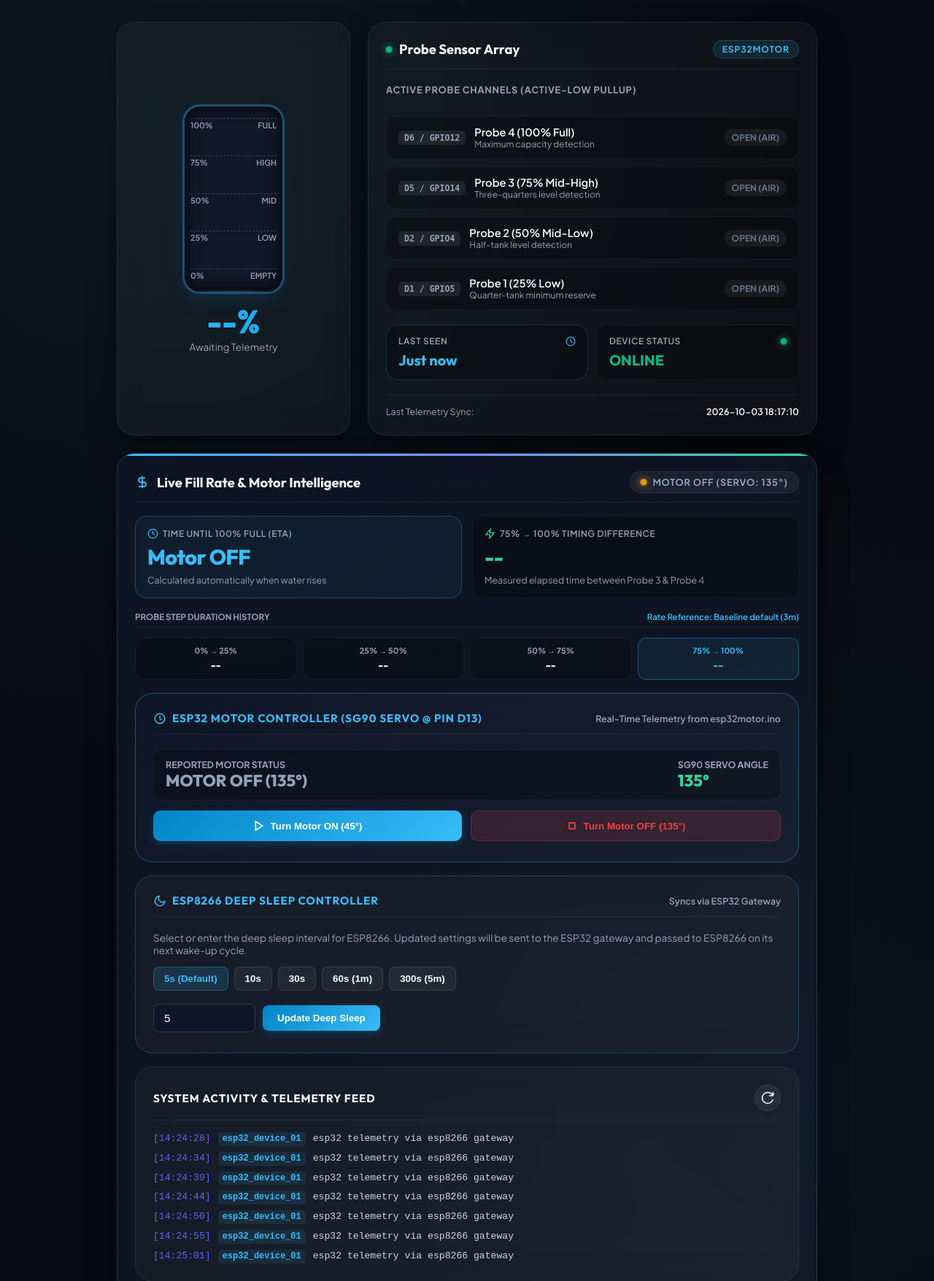
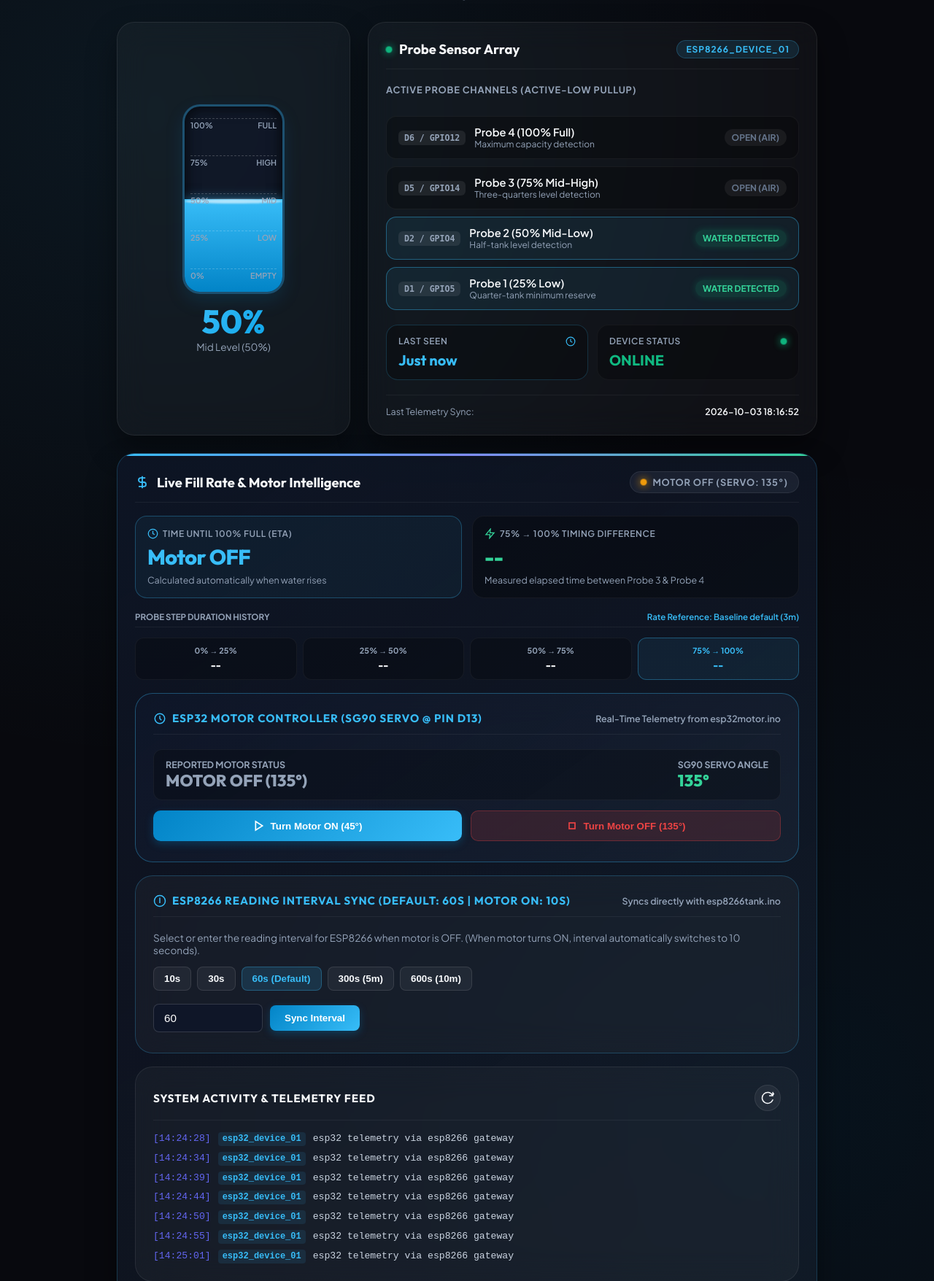
Before and after one commit to premkumarp94/premkumarp94-django_esp32, a Django app: page /api/status/ in a window 1280 px wide. Shown: the part 137-1893 px from the top of the page at 73% size. Run offline with Django 5.2, Linux system fonts and the light colour scheme; data comes from the database, SQL or seed files in the repository; both versions use the stored data as it was after the commit.

Commit message:
DJANGO_ESP32_2026_10_03_23_48_20

```diff
--- a/api/templates/api/status.html
+++ b/api/templates/api/status.html
@@ -911,31 +911,32 @@
         </div>
     </section>
 
-    <!-- Deep Sleep Configuration Section -->
+    <!-- Reading Interval Configuration Section -->
     <section class="logs-card" style="border-color: rgba(56, 189, 248, 0.25);">
         <div class="logs-header">
             <h2 class="logs-title" style="color: #38bdf8; display: flex; align-items: center; gap: 8px;">
                 <svg width="18" height="18" viewBox="0 0 24 24" fill="none" stroke="#38bdf8" stroke-width="2">
-                    <path d="M21 12.79A9 9 0 1 1 11.21 3 7 7 0 0 0 21 12.79z"></path>
+                    <circle cx="12" cy="12" r="10"></circle>
+                    <polyline points="12 6 12 16 14"></polyline>
                 </svg>
-                ESP8266 Deep Sleep Controller
+                ESP8266 Reading Interval Sync (Default: 60s | Motor ON: 10s)
             </h2>
-            <span id="sleep-cmd-status" style="font-size: 0.78rem; font-weight: 600; color: #94a3b8;">Syncs via ESP32 Gateway</span>
+            <span id="sleep-cmd-status" style="font-size: 0.78rem; font-weight: 600; color: #94a3b8;">Syncs directly with esp8266tank.ino</span>
         </div>
         <div style="display: flex; flex-direction: column; gap: 14px; padding: 4px 0;">
             <div style="font-size: 0.85rem; color: var(--text-secondary);">
-                Select or enter the deep sleep interval for ESP8266. Updated settings will be sent to the ESP32 gateway and passed to ESP8266 on its next wake-up cycle.
+                Select or enter the reading interval for ESP8266 when motor is OFF. (When motor turns ON, interval automatically switches to 10 seconds).
             </div>
             <div style="display: flex; gap: 8px; flex-wrap: wrap;">
-                <button onclick="setSleepValue(5)" style="background: rgba(56, 189, 248, 0.15); color: #38bdf8; border: 1px solid rgba(56, 189, 248, 0.3); padding: 8px 14px; border-radius: 8px; font-weight: 600; cursor: pointer;">5s (Default)</button>
-                <button onclick="setSleepValue(10)" style="background: rgba(255, 255, 255, 0.05); color: #f8fafc; border: 1px solid rgba(255, 255, 255, 0.1); padding: 8px 14px; border-radius: 8px; font-weight: 600; cursor: pointer;">10s</button>
-                <button onclick="setSleepValue(30)" style="background: rgba(255, 255, 255, 0.05); color: #f8fafc; border: 1px solid rgba(255, 255, 255, 0.1); padding: 8px 14px; border-radius: 8px; font-weight: 600; cursor: pointer;">30s</button>
-                <button onclick="setSleepValue(60)" style="background: rgba(255, 255, 255, 0.05); color: #f8fafc; border: 1px solid rgba(255, 255, 255, 0.1); padding: 8px 14px; border-radius: 8px; font-weight: 600; cursor: pointer;">60s (1m)</button>
-                <button onclick="setSleepValue(300)" style="background: rgba(255, 255, 255, 0.05); color: #f8fafc; border: 1px solid rgba(255, 255, 255, 0.1); padding: 8px 14px; border-radius: 8px; font-weight: 600; cursor: pointer;">300s (5m)</button>
+                <button onclick="setIntervalValue(10)" style="background: rgba(255, 255, 255, 0.05); color: #f8fafc; border: 1px solid rgba(255, 255, 255, 0.1); padding: 8px 14px; border-radius: 8px; font-weight: 600; cursor: pointer;">10s</button>
+                <button onclick="setIntervalValue(30)" style="background: rgba(255, 255, 255, 0.05); color: #f8fafc; border: 1px solid rgba(255, 255, 255, 0.1); padding: 8px 14px; border-radius: 8px; font-weight: 600; cursor: pointer;">30s</button>
+                <button onclick="setIntervalValue(60)" style="background: rgba(56, 189, 248, 0.15); color: #38bdf8; border: 1px solid rgba(56, 189, 248, 0.3); padding: 8px 14px; border-radius: 8px; font-weight: 600; cursor: pointer;">60s (Default)</button>
+                <button onclick="setIntervalValue(300)" style="background: rgba(255, 255, 255, 0.05); color: #f8fafc; border: 1px solid rgba(255, 255, 255, 0.1); padding: 8px 14px; border-radius: 8px; font-weight: 600; cursor: pointer;">300s (5m)</button>
+                <button onclick="setIntervalValue(600)" style="background: rgba(255, 255, 255, 0.05); color: #f8fafc; border: 1px solid rgba(255, 255, 255, 0.1); padding: 8px 14px; border-radius: 8px; font-weight: 600; cursor: pointer;">600s (10m)</button>
             </div>
             <div style="display: flex; gap: 10px; align-items: center; margin-top: 4px;">
-                <input type="number" id="custom-sleep-input" min="1" max="86400" value="5" placeholder="Sleep seconds" style="background: rgba(15, 23, 42, 0.8); border: 1px solid rgba(255, 255, 255, 0.15); border-radius: 8px; color: #fff; padding: 10px 14px; font-size: 0.95rem; width: 140px;">
-                <button onclick="submitCustomSleep()" style="background: linear-gradient(135deg, #0284c7, #38bdf8); color: #fff; border: none; padding: 10px 20px; border-radius: 8px; font-weight: 700; cursor: pointer; box-shadow: 0 4px 12px rgba(2, 132, 199, 0.3);">Update Deep Sleep</button>
+                <input type="number" id="custom-interval-input" min="1" max="86400" value="60" placeholder="Interval seconds" style="background: rgba(15, 23, 42, 0.8); border: 1px solid rgba(255, 255, 255, 0.15); border-radius: 8px; color: #fff; padding: 10px 14px; font-size: 0.95rem; width: 150px;">
+                <button onclick="submitCustomInterval()" style="background: linear-gradient(135deg, #0284c7, #38bdf8); color: #fff; border: none; padding: 10px 20px; border-radius: 8px; font-weight: 700; cursor: pointer; box-shadow: 0 4px 12px rgba(2, 132, 199, 0.3);">Sync Interval</button>
             </div>
         </div>
     </section>
@@ -997,20 +998,20 @@
         }
     }
 
-    async function sendSleepCommand(seconds) {
-        const statusEl = document.getElementById('sleep-cmd-status');
+    async function sendIntervalCommand(seconds) {
+        const statusEl = document.getElementById('interval-cmd-status');
         if (statusEl) statusEl.textContent = 'Sending command...';
         try {
             const resp = await fetch('/api/command/', {
                 method: 'POST',
                 headers: { 'Content-Type': 'application/json' },
-                body: JSON.stringify({ device_id: 'esp32_device_01', command: `SLEEP:${seconds}` })
+                body: JSON.stringify({ device_id: 'esp8266_device_01', command: `INTERVAL:${seconds}` })
             });
             const res = await resp.json();
             if (res.status === 'success') {
                 if (statusEl) {
                     statusEl.style.color = '#34d399';
-                    statusEl.textContent = `Queued ${seconds}s sleep for next wake-up!`;
+                    statusEl.textContent = `Synced reading interval (${seconds}s) with ESP8266!`;
                 }
             } else {
                 if (statusEl) {
@@ -1026,15 +1027,15 @@
         }
     }
 
-    function setSleepValue(val) {
-        document.getElementById('custom-sleep-input').value = val;
-        sendSleepCommand(val);
+    function setIntervalValue(val) {
+        document.getElementById('custom-interval-input').value = val;
+        sendIntervalCommand(val);
     }
 
-    function submitCustomSleep() {
-        const val = parseInt(document.getElementById('custom-sleep-input').value, 10);
+    function submitCustomInterval() {
+        const val = parseInt(document.getElementById('custom-interval-input').value, 10);
         if (val >= 1 && val <= 86400) {
-            sendSleepCommand(val);
+            sendIntervalCommand(val);
         }
     }
 
@@ -1077,25 +1078,14 @@
             lastSeenVal.textContent = formatRelativeTime(seconds);
         }
 
-        let state = 'offline';
-        let color = '#ef4444';
-        let label = 'OFFLINE';
-
-        if (seconds !== null && !isNaN(seconds)) {
-            if (seconds <= 15) {
-                state = 'online';
-                color = '#10b981';
-                label = 'ONLINE';
-            } else if (seconds <= 60) {
-                state = 'idle';
-                color = '#f59e0b';
-                label = 'IDLE';
-            }
-        }
+        // Web server listens for any time and lets board sync status/response on its own schedule
+        const isOnline = (seconds !== null && !isNaN(seconds));
+        const color = isOnline ? '#10b981' : '#ef4444';
+        const label = isOnline ? 'ONLINE' : 'OFFLINE';
 
         [dotHeader, dotCard, dotBox].forEach(dot => {
             if (dot) {
-                dot.className = 'status-dot' + (state === 'idle' ? ' idle' : state === 'offline' ? ' offline' : '');
+                dot.className = 'status-dot' + (isOnline ? '' : ' offline');
             }
         });
 
@@ -1245,11 +1235,14 @@
                 const data = await response.json();
 
                 if (data.status === 'success' && data.devices) {
-                    const activeId = data.device_id || 'esp32_device_01';
-                    const dev1 = data.devices[activeId] || data.devices['esp32_device_01'] || data.devices['esp8266_device_01'] || Object.values(data.devices)[0];
+                    const activeId = data.device_id || 'esp8266_device_01';
+                    const dev1 = data.devices['esp8266_device_01'] ||
+                                 Object.values(data.devices).find(d => d.water_level !== null && d.water_level !== undefined) ||
+                                 data.devices[activeId] ||
+                                 Object.values(data.devices)[0];
                     if (dev1) {
                         const badgeEl = document.getElementById('device-id-badge');
-                        if (badgeEl) badgeEl.textContent = dev1.device_id || activeId;
+                        if (badgeEl) badgeEl.textContent = dev1.device_id || 'esp8266_device_01';
 
                         updateProbeUI(dev1.water_level, dev1.probe_25, dev1.probe_50, dev1.probe_75, dev1.probe_100);
                         const timeEl = document.getElementById('time-esp8266_device_01') || document.getElementById('last-sync-time');
--- a/api/views/status.py
+++ b/api/views/status.py
@@ -216,10 +216,16 @@ def analyze_tank_timings(readings, now=None):
     result["latest_reference_text"] = format_duration(latest_step_reference)
     result["reference_source_label"] = reference_source_label
 
-    latest_reading = sorted_readings[-1]
-    curr_lvl = int(round(latest_reading.water_level)) if latest_reading.water_level is not None else 0
-    curr_lvl_time = latest_reading.timestamp
-    time_since_curr_lvl = (now - curr_lvl_time).total_seconds()
+    # Current level analysis (filter for readings with water_level != None)
+    water_readings = [r for r in sorted_readings if r.water_level is not None]
+    if water_readings:
+        latest_reading = water_readings[-1]
+        curr_lvl = int(round(latest_reading.water_level))
+        curr_lvl_time = latest_reading.timestamp
+        time_since_curr_lvl = (now - curr_lvl_time).total_seconds()
+    else:
+        curr_lvl = 0
+        time_since_curr_lvl = 0
 
     active_75_start = start_times.get("at_75")
     time_spent_at_75 = (now - active_75_start).total_seconds() if active_75_start else 0
@@ -308,12 +314,8 @@ def status(request):
             else:
                 last_seen_text = f"{seconds_ago // 86400}d ago"
 
-            if seconds_ago <= 15:
-                connection_status = "online"
-            elif seconds_ago <= 60:
-                connection_status = "idle"
-            else:
-                connection_status = "offline"
+            # Server listens for any time and lets board sync status/response on its own schedule
+            connection_status = "online"
 
             devices_data[dev_id] = {
                 "has_data": True,
@@ -382,20 +384,22 @@ def status(request):
     format_param = request.GET.get('format', '')
     accept_header = request.META.get('HTTP_ACCEPT', '')
 
+    # Fetch latest water tank reading (specifically for water sensor boards, not motor controllers)
     try:
-        overall_latest = TelemetryReading.objects.order_by('-timestamp').first()
+        tank_latest = TelemetryReading.objects.filter(water_level__isnull=False).order_by('-timestamp').first()
     except Exception:
-        overall_latest = None
+        tank_latest = None
 
-    active_dev_id = overall_latest.device_id if overall_latest else "esp8266_device_01"
+    active_tank_id = tank_latest.device_id if tank_latest else "esp8266_device_01"
+    tank_device_data = devices_data.get(active_tank_id) or devices_data.get("esp8266_device_01")
 
     if 'text/html' in accept_header and format_param != 'json':
         context = {
             "devices": devices_data,
-            "device_01": devices_data.get(active_dev_id) or devices_data.get("esp8266_device_01"),
+            "device_01": tank_device_data,
             "fill_analytics": fill_analytics,
             "motor_info": motor_info,
-            "has_data": overall_latest is not None,
+            "has_data": tank_latest is not None,
             "logs": latest_logs
         }
         return render(request, 'api/status.html', context)
@@ -406,9 +410,9 @@ def status(request):
         "fill_analytics": fill_analytics,
         "motor_info": motor_info,
         "logs": logs_data,
-        "device_id": overall_latest.device_id if overall_latest else "esp8266_device_01",
-        "water_level": overall_latest.water_level if overall_latest else None,
-        "temperature": overall_latest.temperature if overall_latest else None,
-        "humidity": overall_latest.humidity if overall_latest else None,
-        "timestamp": overall_latest.timestamp.strftime('%Y-%m-%d %H:%M:%S') if overall_latest else None,
+        "device_id": active_tank_id,
+        "water_level": tank_latest.water_level if tank_latest else None,
+        "temperature": tank_latest.temperature if tank_latest else None,
+        "humidity": tank_latest.humidity if tank_latest else None,
+        "timestamp": tank_latest.timestamp.strftime('%Y-%m-%d %H:%M:%S') if tank_latest else None,
     })
```
Also changed, not shown: db.sqlite3, 2 other files.
